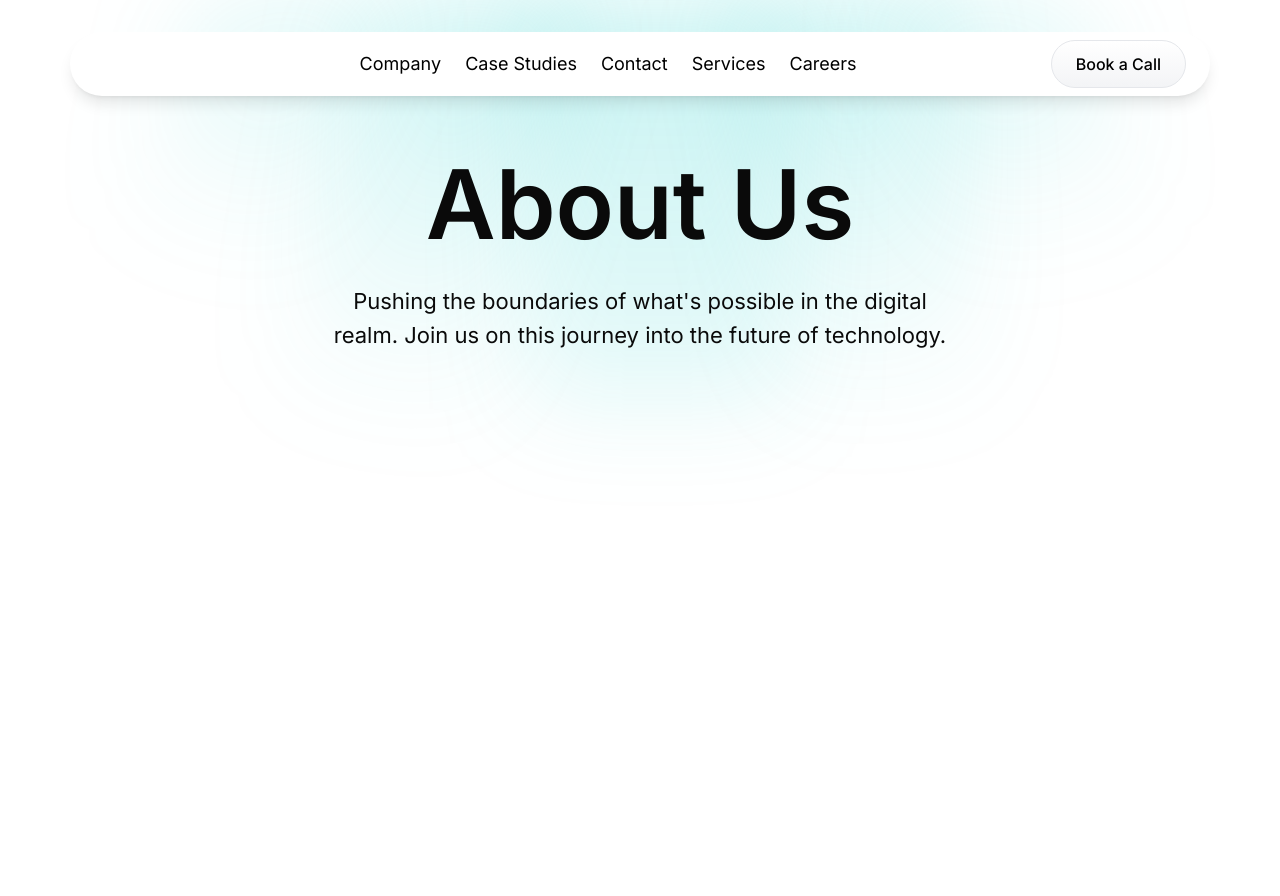
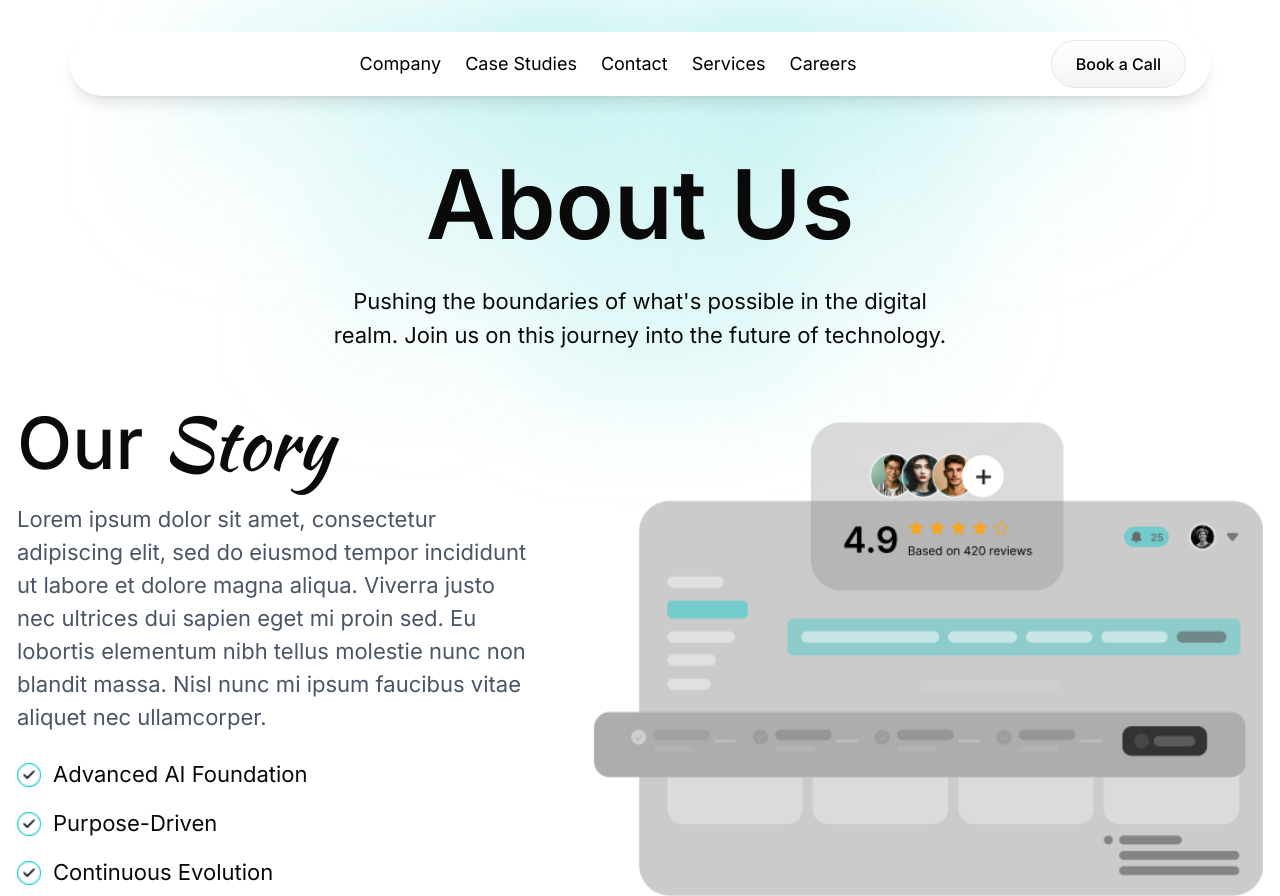
Before and after one commit to Roshen-Perera/ceylon-developers-portfolio, a Next.js app: page /about in a window 1280 px wide. Before the commit the page ends 800 px from the top, so only its background shows below. Built offline with nearby package versions, Linux system fonts and the light colour scheme.

Commit message:
Add Story component to About page for enhanced content presentation

```diff
--- a/app/about/page.tsx
+++ b/app/about/page.tsx
@@ -1,5 +1,6 @@
 import BlueGlow from '@/components/blueGlow'
 import NavBar from '@/components/navBar'
+import Story from '@/components/story';
 import React from 'react'
 
 const Page = () => {
@@ -21,7 +22,7 @@ const Page = () => {
             </p>
           </div>
         </div>
-
+        <Story />
       </div>
     </>
   );
```
